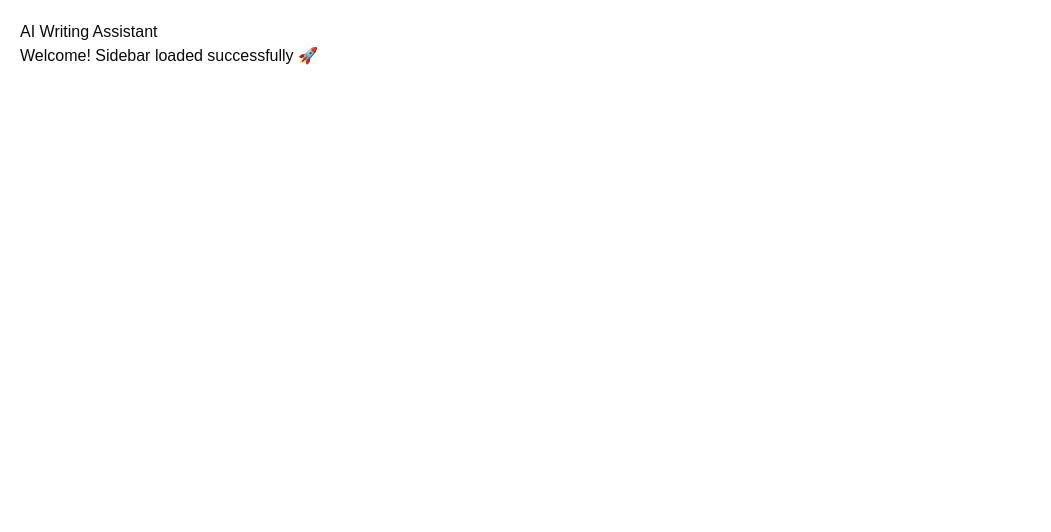
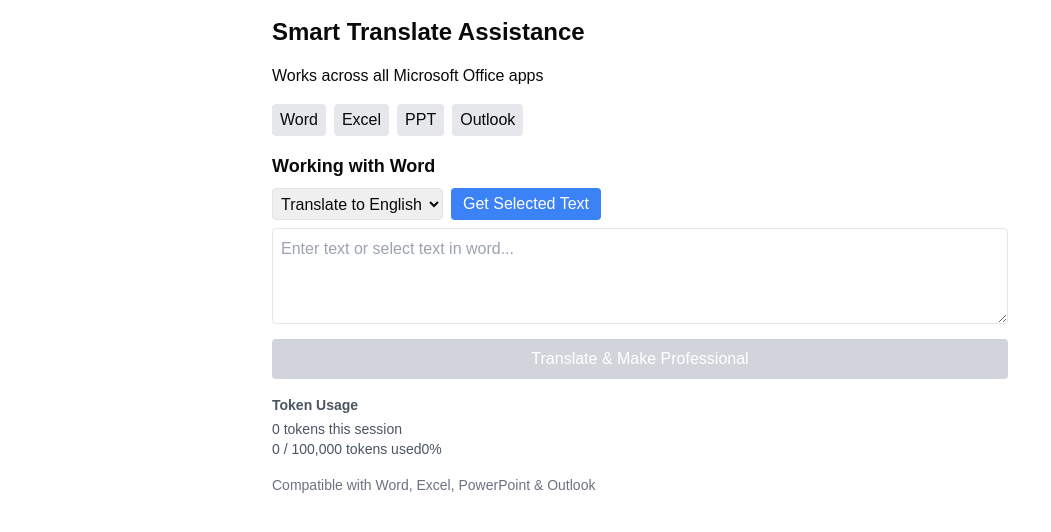
Before and after one commit to Nizam1989/smart-translate-v3, a Next.js app: page /taskpane in a window 1280 px wide. Shown: the top 532 px of the page, without its empty margins (0-1051 px from the left). Built offline with nearby package versions, Linux system fonts and the light colour scheme.

Commit message:
fix: restore original UI with translation functionality

```diff
--- a/app/taskpane/page.tsx
+++ b/app/taskpane/page.tsx
@@ -1,8 +1,120 @@
+'use client';
+
+import { useState } from 'react';
+
+declare const Word: {
+  run: (callback: (context: {
+    document: {
+      getSelection: () => {
+        load: (param: string) => void;
+        text: string;
+      };
+    };
+    sync: () => Promise<void>;
+  }) => Promise<void>) => Promise<void>;
+};
+
 export default function Taskpane() {
-    return (
-      <div style={{ padding: 20 }}>
-        <h2>AI Writing Assistant</h2>
-        <p>Welcome! Sidebar loaded successfully 🚀</p>
+  const [text, setText] = useState('');
+  const [translation, setTranslation] = useState('');
+  const [isLoading, setIsLoading] = useState(false);
+  const [tokenCount, setTokenCount] = useState(0);
+
+  const getSelectedText = async () => {
+    try {
+      await Word.run(async (context) => {
+        const selection = context.document.getSelection();
+        selection.load('text');
+        await context.sync();
+        setText(selection.text.trim());
+      });
+    } catch (error) {
+      console.error('Error getting selected text:', error);
+    }
+  };
+
+  const handleTranslate = async () => {
+    if (!text) return;
+
+    setIsLoading(true);
+    try {
+      const response = await fetch('/api/translate', {
+        method: 'POST',
+        headers: { 'Content-Type': 'application/json' },
+        body: JSON.stringify({ text })
+      });
+
+      const data = await response.json();
+      setTranslation(data.result);
+      setTokenCount(prev => prev + 1);
+    } catch (error) {
+      console.error('Translation error:', error);
+      setTranslation('Error occurred during translation');
+    } finally {
+      setIsLoading(false);
+    }
+  };
+
+  return (
+    <div className="p-4 max-w-3xl mx-auto">
+      <h1 className="text-2xl font-bold mb-4">Smart Translate Assistance</h1>
+      <p className="mb-4">Works across all Microsoft Office apps</p>
+
+      <div className="flex gap-2 mb-4">
+        <button className="px-2 py-1 bg-gray-200 rounded">Word</button>
+        <button className="px-2 py-1 bg-gray-200 rounded">Excel</button>
+        <button className="px-2 py-1 bg-gray-200 rounded">PPT</button>
+        <button className="px-2 py-1 bg-gray-200 rounded">Outlook</button>
       </div>
-    );
-  }
+
+      <div className="mb-4">
+        <h2 className="text-lg font-semibold mb-2">Working with Word</h2>
+        <div className="flex gap-2 mb-2">
+          <select className="border p-1 rounded" defaultValue="en">
+            <option value="en">Translate to English</option>
+          </select>
+          <button
+            onClick={getSelectedText}
+            className="px-3 py-1 bg-blue-500 text-white rounded hover:bg-blue-600"
+          >
+            Get Selected Text
+          </button>
+        </div>
+
+        <textarea
+          value={text}
+          onChange={(e) => setText(e.target.value)}
+          placeholder="Enter text or select text in word..."
+          className="w-full p-2 border rounded mb-2 h-24"
+        />
+
+        <button
+          onClick={handleTranslate}
+          disabled={isLoading || !text}
+          className="w-full py-2 bg-green-500 text-white rounded hover:bg-green-600 disabled:bg-gray-300"
+        >
+          {isLoading ? 'Translating...' : 'Translate & Make Professional'}
+        </button>
+      </div>
+
+      {translation && (
+        <div className="mb-4">
+          <h3 className="font-semibold mb-2">AI Suggestions</h3>
+          <div className="p-3 bg-gray-50 rounded border">
+            {translation}
+          </div>
+        </div>
+      )}
+
+      <div className="text-sm text-gray-600">
+        <h3 className="font-semibold mb-1">Token Usage</h3>
+        <p>{tokenCount} tokens this session</p>
+        <p>0 / 100,000 tokens used0%</p>
+      </div>
+
+      <p className="mt-4 text-sm text-gray-500">
+        Compatible with Word, Excel, PowerPoint & Outlook
+      </p>
+    </div>
+  );
+}
```
